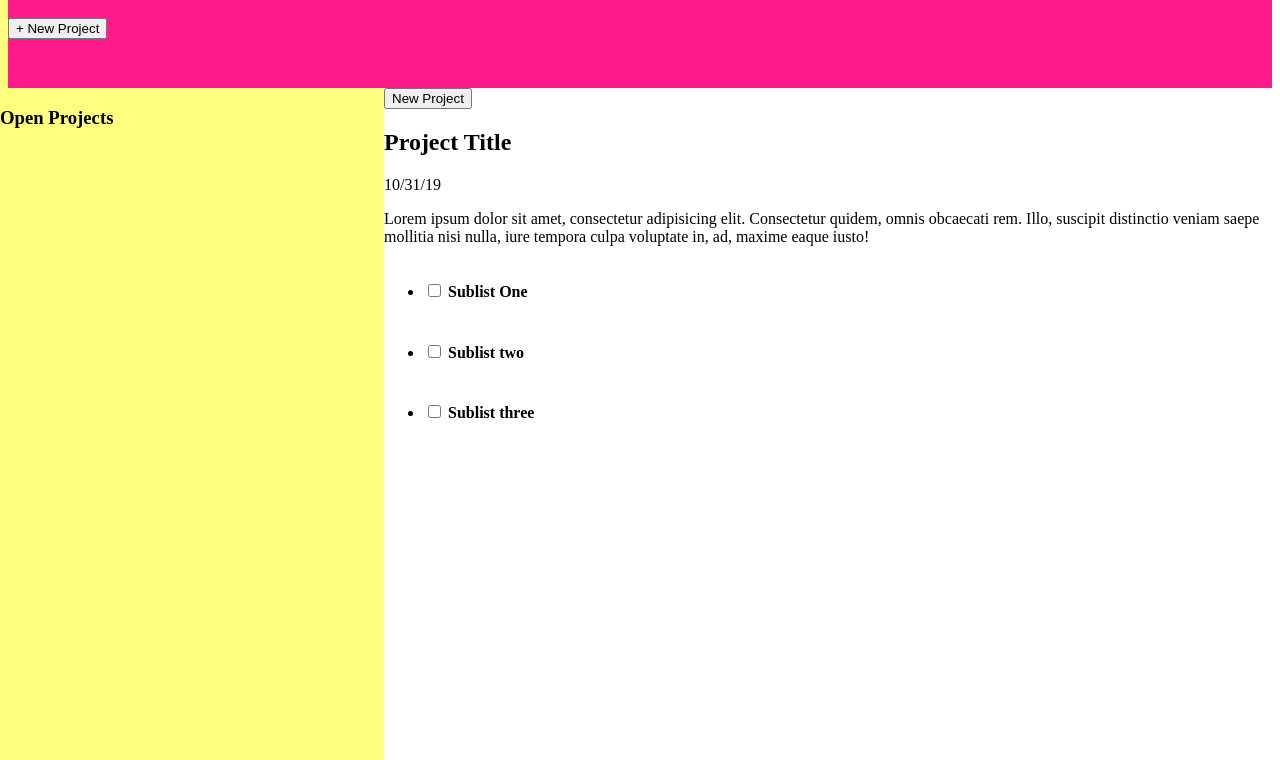
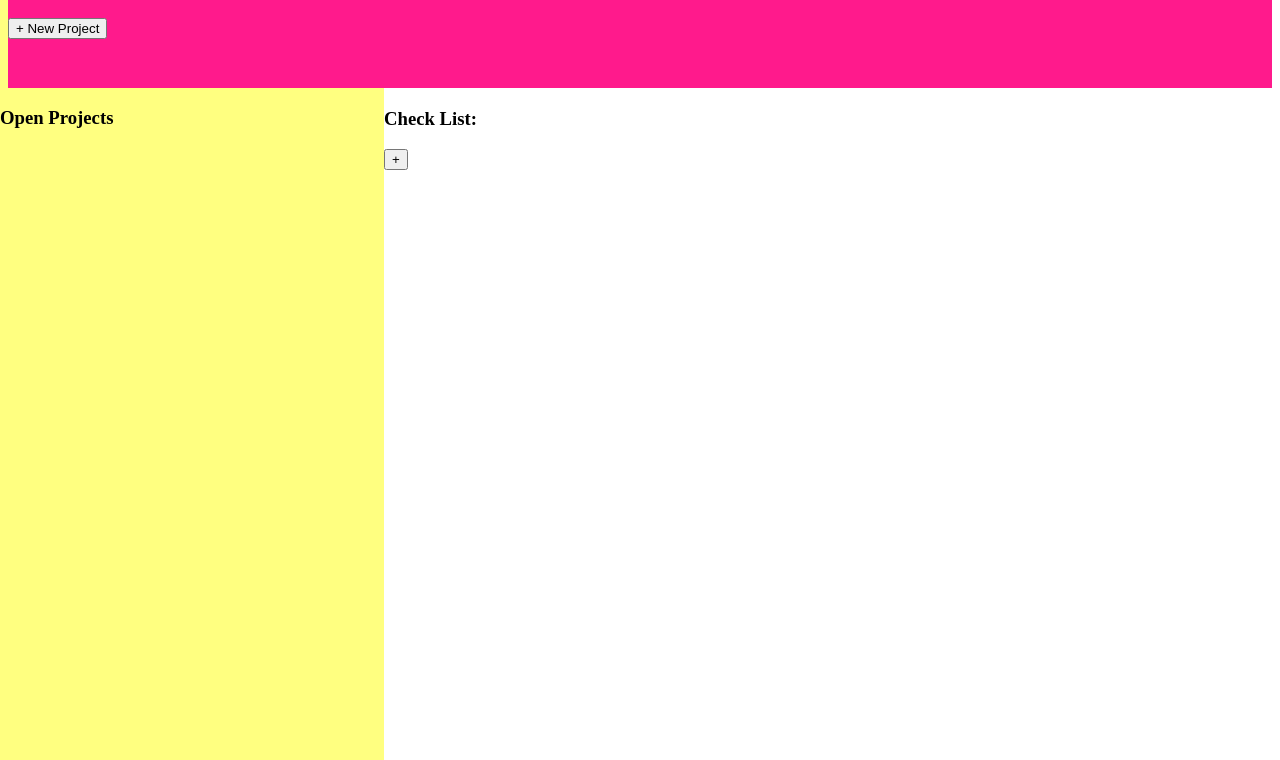
Before and after one commit to a6macleod/js_todo, a plain HTML site: page index.html in a window 1280 px wide. Shown: the part 40-800 px from the top of the page. Drawn offline with Linux system fonts and the light colour scheme.

Commit message:
Update displays

```diff
--- a/index.html
+++ b/index.html
@@ -25,8 +25,6 @@
 
 		<div id="current-project">
 
-			<button class="edit-project">New Project</button>
-
 			<form id="new-project-form">
 <!--
 				<input type="text" id="form-header" class="form-input" value="default project">
@@ -36,28 +34,27 @@
 				<textarea name="" id="form-about" cols="30" rows="10" class="form-input"></textarea>
 -->
 			</form>
-			<h2 class="projectTitle">Project Title</h2>
-			<p class="dueDate">10/31/19</p>
+			<div class="display">
+				<h2 class="projectTitle"></h2>
 
-			<p class="about">Lorem ipsum dolor sit amet, consectetur adipisicing elit. Consectetur quidem, omnis obcaecati rem. Illo, suscipit distinctio veniam saepe mollitia nisi nulla, iure tempora culpa voluptate in, ad, maxime eaque iusto!</p>
+					<h3 class="subheader dueDate-title"></h3>
+					<p class="dueDate"></p>
 
-			<div class="sublists">
-				<ul class="sublist">
-					<li class="sublist">
-						<input type="checkbox" class="not-finished sublistItem">
-						<h4 class="sublistItem">Sublist One</h4>
-					</li>
-					<li class="sublist">
-						<input type="checkbox" class="not-finished sublistItem">
-						<h4 class="sublistItem">Sublist two</h4>
-					</li>
-					<li class="sublist">
-						<input type="checkbox" class="not-finished sublistItem">
-						<h4 class="sublistItem">Sublist three</h4>
-					</li>
-				</ul>
-			</div> <!-- end sublist -->
+					<div class="priority"></div>
 
+					<h3 class="subheader about-title"></h3>
+					<p class="about"></p>
+
+					<div class="sublist-container">
+						<h3 class="subheader check-list-title">Check List:</h3>
+						<ul class="sublists">
+
+						</ul>
+
+				<button class="add-sublist-button">+</button>
+
+				</div> <!-- end sublist -->
+			</div> <!-- end display -->
 		</div> <!-- end current-project -->
 
 	</div>
--- a/style.css
+++ b/style.css
@@ -1,4 +1,6 @@
 h1, body { margin-top: 0; padding:0; }
+
+.hidden {display: none;}
 
 #top-bar {
 	background-color: #ff1a8c;
@@ -23,6 +25,10 @@ h1, body { margin-top: 0; padding:0; }
 	overflow-x: hidden;
 	padding-top: 8em;
 }
+.side-bar {
+	display: inline-block;
+	margin-right: 1em;
+}
 
 th { border-bottom: 1px solid black; margin: 0; padding: 2px; }
 
```
